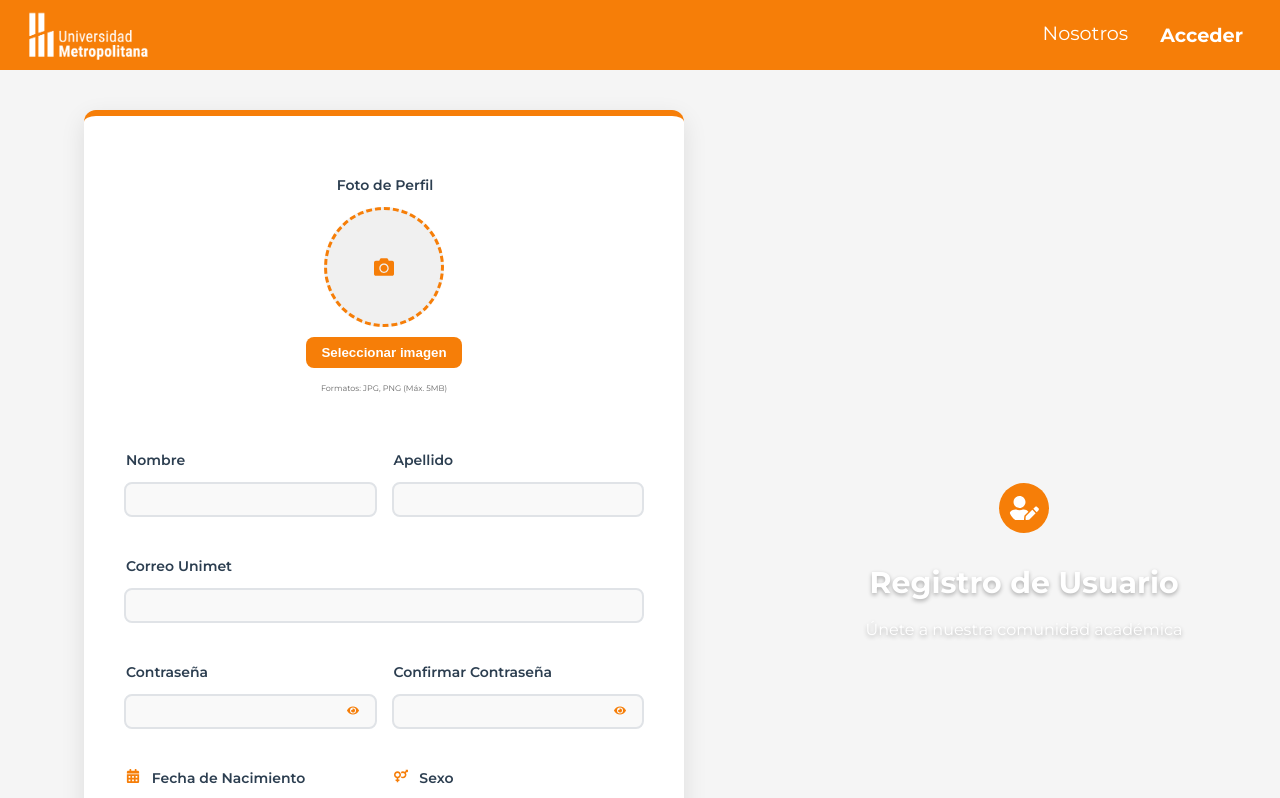
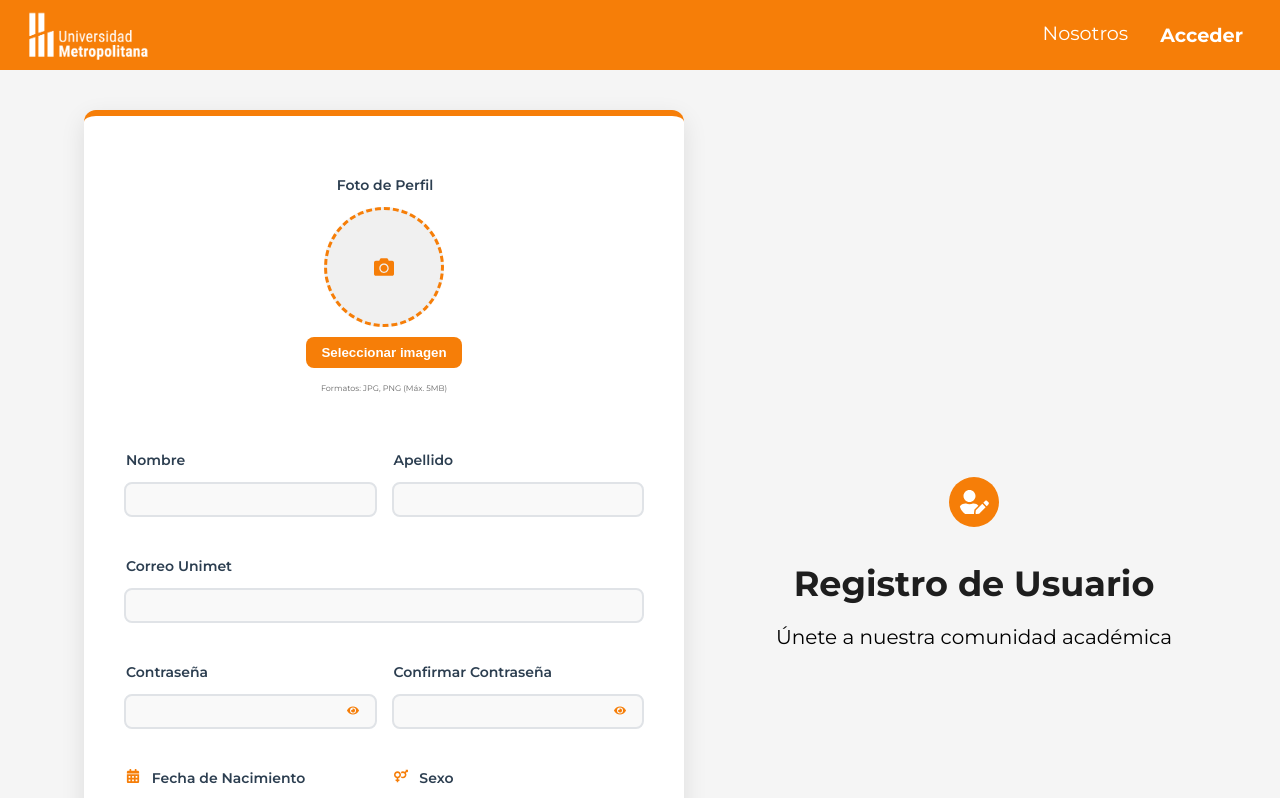
Before and after one commit to vaccaroGiuseppe/proyecto_software, a React (Vite) app: page /registrar in a window 1280 px wide. Shown: the top 798 px of the page. Built offline with nearby package versions, Linux system fonts and the light colour scheme.

Commit message:
registrar

```diff
--- a/src/Pages/Registrar/Registrar.css
+++ b/src/Pages/Registrar/Registrar.css
@@ -76,16 +76,17 @@
   color: white;
 }
 
-.hero-title {
-  font-size: 20rem;
+.hero-title1 {
+  font-size: 3.5rem;
   font-weight: 700;
   margin-bottom: 0.5rem;
 }
 
-.hero-subtitle {
+.hero-subtitle1 {
   font-size: clamp(1rem, 3vw, 1.5rem);
   font-weight: 400;
-  color: #f5f5f5;
+  font-size: 2rem;
+  color: black;
 }
 
 /* Main Content */
@@ -158,6 +159,13 @@
 }
 */
 /* Estilos de la tarjeta de formulario (mantén los mismos que antes) */
+
+.panel-content1 {
+  margin-right: 50px;
+  padding-right: 50px;
+
+}
+
 .registro-card {
   width: 100%;
   max-width: 600px;
--- a/src/Pages/Registrar/Registrar.tsx
+++ b/src/Pages/Registrar/Registrar.tsx
@@ -385,10 +385,10 @@ export default function UsuarioForm() {
         </div>
 
         <div className="orange-panel">
-          <div className="panel-content">
+          <div className="panel-content1">
             <FaUserEdit className="hero-icon" />
-            <h1 className="hero-title">Registro de Usuario</h1>
-            <p className="hero-subtitle">Únete a nuestra comunidad académica</p>
+            <h1 className="hero-title1">Registro de Usuario</h1>
+            <p className="hero-subtitle1">Únete a nuestra comunidad académica</p>
           </div>
         </div>
       </div>
```
